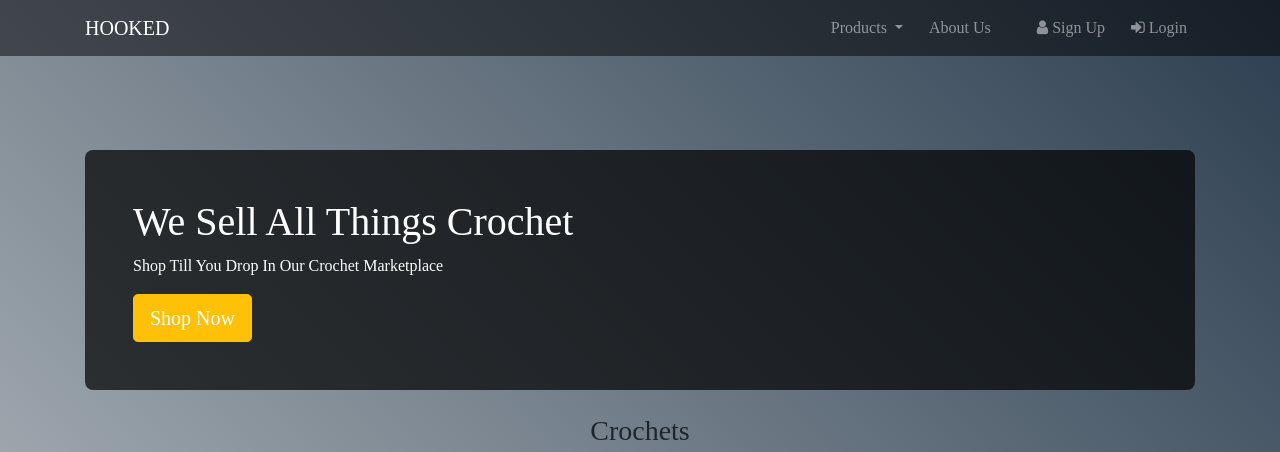
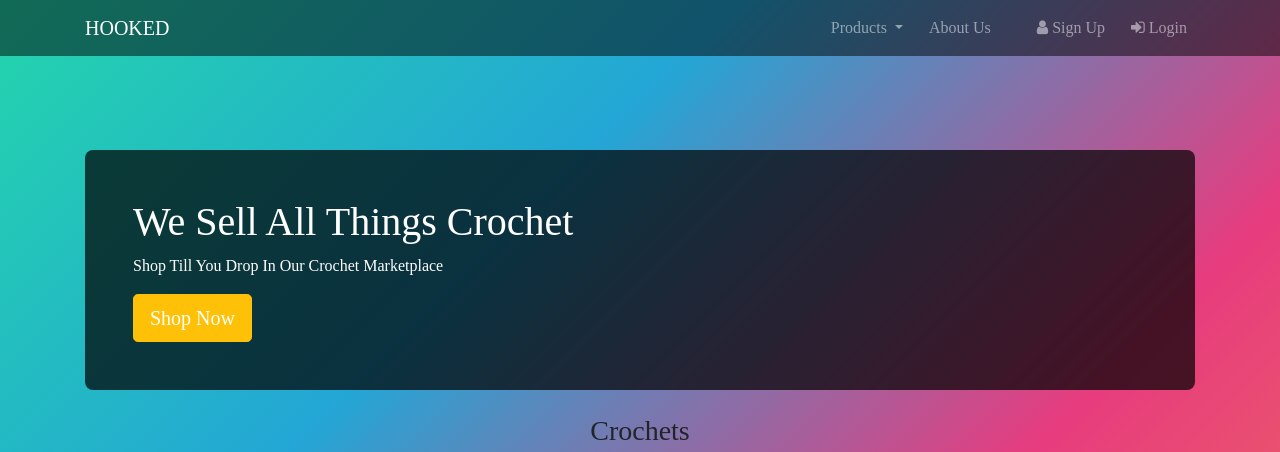
Before and after one commit to aWexisWen/crochetSite, a PHP site: page /foody/ in a window 1280 px wide. Shown: the top 452 px of the page. Run offline with PHP 8.4, Linux system fonts and the light colour scheme; some web fonts are replaced; grey boxes are pictures that could not be loaded.

Commit message:
background

```diff
--- a/about.php
+++ b/about.php
@@ -20,8 +20,9 @@ session_start();
 </head>
 <style>
   body {
-    background: linear-gradient(45deg, #bdc3c7, #2c3e50);
-  }
+        background: linear-gradient(-45deg, #ee7752, #e73c7e, #23a6d5, #23d5ab);
+	animation: gradient 5s ease infinite;
+    }
 </style>
 
 <body style="overflow-x:hidden; padding-bottom:100px;">
--- a/cart.php
+++ b/cart.php
@@ -21,7 +21,8 @@ if (!isset($_SESSION['username'])) {
 </head>
 <style>
     body {
-        background: linear-gradient(45deg, #bdc3c7, #2c3e50);
+        background: linear-gradient(-45deg, #ee7752, #e73c7e, #23a6d5, #23d5ab);
+	animation: gradient 5s ease infinite;
     }
 </style>
 
--- a/dashboard.php
+++ b/dashboard.php
@@ -35,7 +35,8 @@ if ($result && mysqli_num_rows($result) > 0) {
 </head>
 <style>
     body {
-        background: linear-gradient(45deg, #bdc3c7, #2c3e50);
+        background: linear-gradient(-45deg, #ee7752, #e73c7e, #23a6d5, #23d5ab);
+	animation: gradient 5s ease infinite;
     }
 
     .product-image {
--- a/index.php
+++ b/index.php
@@ -17,7 +17,23 @@ session_start();
 </head>
 <style>
     body {
-        background: linear-gradient(45deg, #bdc3c7, #2c3e50);
+        background: linear-gradient(-45deg, #ee7752, #e73c7e, #23a6d5, #23d5ab);
+        animation: gradient 15s ease infinite;
+
+    }
+
+    @keyframes gradient {
+        0% {
+            background-position: 0% 50%;
+        }
+
+        50% {
+            background-position: 100% 50%;
+        }
+
+        100% {
+            background-position: 0% 50%;
+        }
     }
 </style>
 
--- a/products.php
+++ b/products.php
@@ -17,7 +17,8 @@ session_start();
 </head>
 <style>
     body {
-        background: linear-gradient(45deg, #bdc3c7, #2c3e50);
+        background: linear-gradient(-45deg, #ee7752, #e73c7e, #23a6d5, #23d5ab);
+	animation: gradient 5s ease infinite;
     }
 
     .product-image {
--- a/profile.php
+++ b/profile.php
@@ -59,8 +59,9 @@ if ($_SERVER['REQUEST_METHOD'] === 'POST') {
     <link rel="stylesheet" href="style.css">
     <style>
         body {
-            background: linear-gradient(45deg, #bdc3c7, #2c3e50);
-        }
+        background: linear-gradient(-45deg, #ee7752, #e73c7e, #23a6d5, #23d5ab);
+	animation: gradient 5s ease infinite;
+    }
 
         .product-image {
             height: 225px;
--- a/success.php
+++ b/success.php
@@ -23,7 +23,8 @@ mysqli_query($con, $query);
 </head>
 <style>
     body {
-        background: linear-gradient(45deg, #bdc3c7, #2c3e50);
+        background: linear-gradient(-45deg, #ee7752, #e73c7e, #23a6d5, #23d5ab);
+	animation: gradient 5s ease infinite;
     }
 </style>
 
```
Also changed, not shown: forum.php (+13 -1 lines).
